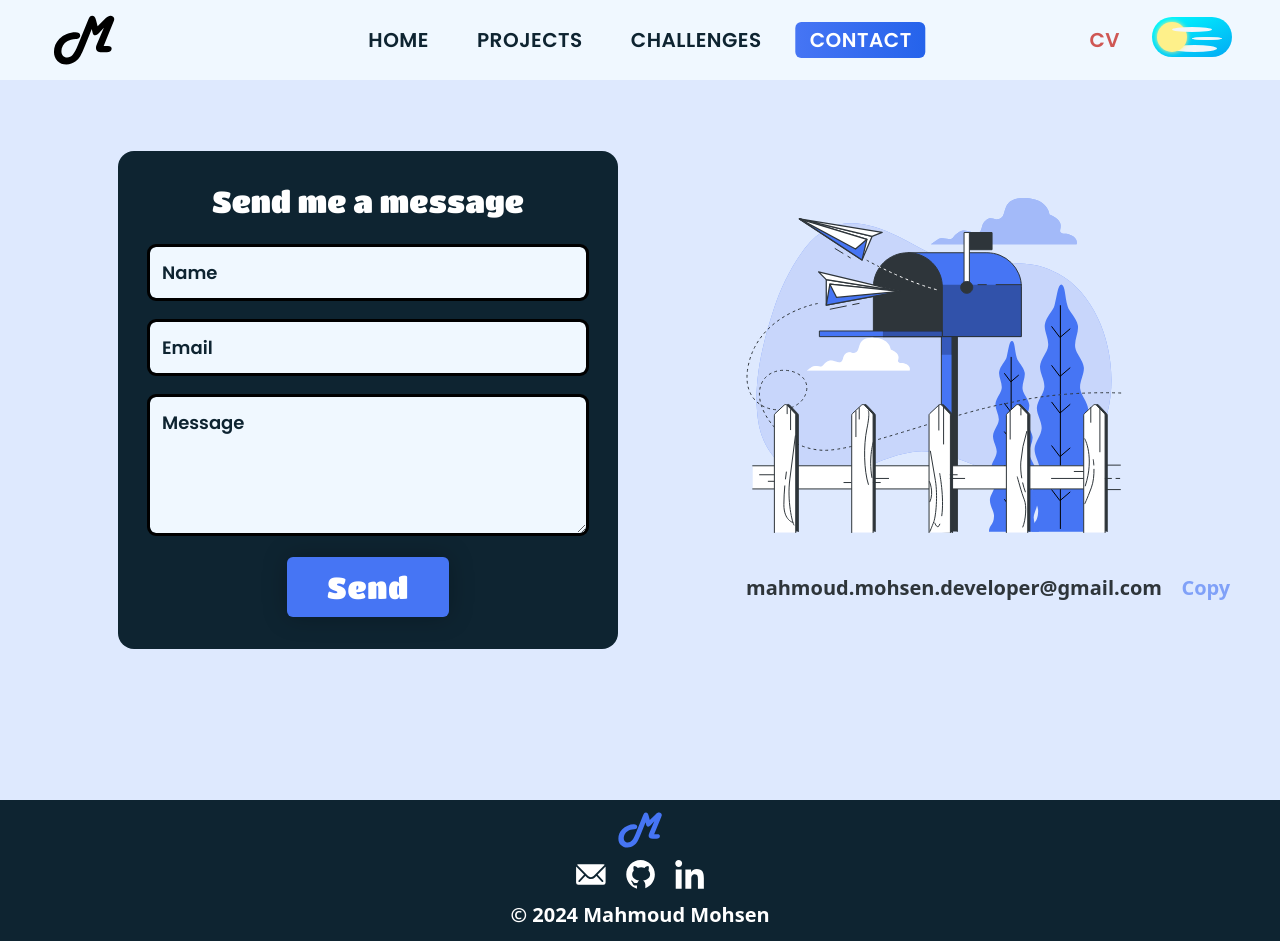
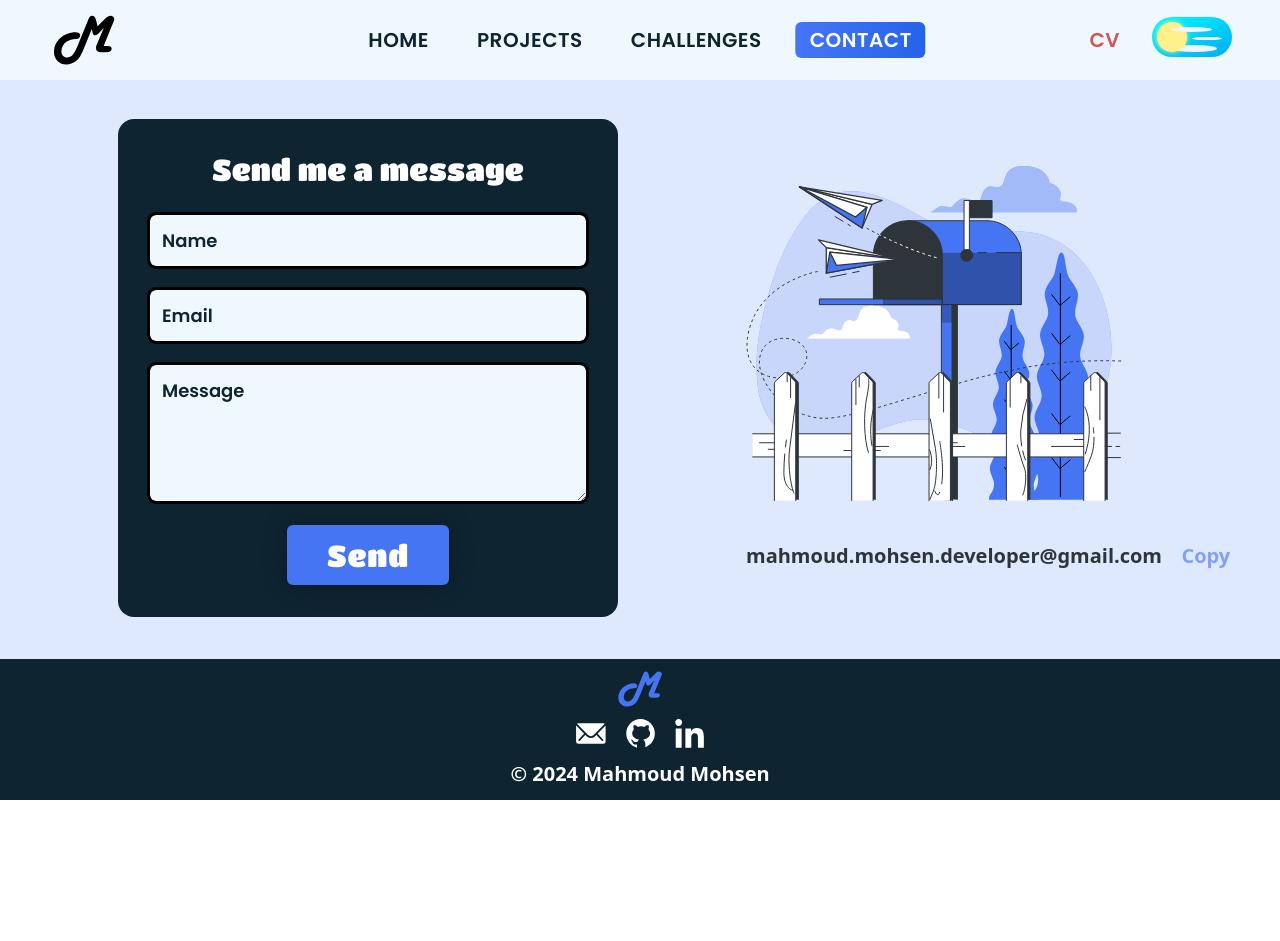
Before and after one commit to mahmoud-mohsen-dev/my-portfolio, a React (Vite) app: page /contact in a window 1280 px wide. After the commit the page ends 800 px from the top, so only its background shows below. Built offline with nearby package versions, Linux system fonts and the light colour scheme; a web font is replaced by a local one.

Commit message:
editing the contact and the footer sections

```diff
--- a/src/pages/HomePage.tsx
+++ b/src/pages/HomePage.tsx
@@ -4,11 +4,11 @@ import { Outlet } from 'react-router-dom';
 import { NavbarProps } from '../types/myTypes';
 function HomePage({ darkModeIsOn, cvUrl, setDarkModeIsOn }: NavbarProps<boolean>) {
   return (
-    <>
+    <div className="grid min-h-screen grid-rows-[1fr_auto]">
       <Navbar darkModeIsOn={darkModeIsOn} setDarkModeIsOn={setDarkModeIsOn} cvUrl={cvUrl} />
       <Outlet />
       <Footer />
-    </>
+    </div>
   );
 }
 
--- a/src/sections/Contact.tsx
+++ b/src/sections/Contact.tsx
@@ -40,14 +40,14 @@ function Contact({ darkModeIsOn }: { darkModeIsOn: boolean }) {
 
   return (
     <section
-      className={` ${path === '' ? 'py-[40px]' : 'min-h-screen md-mob:grid place-items-center pt-16 sm-tab:pt-0'} ${darkModeIsOn ? 'bg-gray-medium' : 'bg-blue-light'}`}
+      className={` ${path === '' ? 'pt-10 sm-tab:py-[40px]' : ' md-mob:grid place-items-center pt-24 pb-5'} ${darkModeIsOn ? 'bg-gray-medium' : 'bg-blue-light'}`}
       id="contact"
       data-section
     >
       <PopUp showPopUp={showPopUp} setShow={setShowPopUp} />
       <div className="container">
         {/* <HeadingSection sectionName="Get In Touch" className={`mb-20 ${darkModeIsOn ? 'text-white' : 'text-black'}`} /> */}
-        <div className="flex items-center justify-center gap-y-10 gap-x-32 flex-wrap">
+        <div className="flex items-center justify-center gap-y-5 gap-x-32 flex-wrap">
           {/* Form */}
           {showPopUp.success || showPopUp.isSubmited ? (
             <h3 className="font-mochiy text-3xl">Thank you 😊</h3>
@@ -91,7 +91,7 @@ function Contact({ darkModeIsOn }: { darkModeIsOn: boolean }) {
               {/* copy email */}
               <div>
                 <img src={mailBox} alt="mailbox with some plane paper flying" className=" hidden md-des:block" />
-                <div className="flex pb-10 sm-tab:pb-0 sm-des:mt-10 justify-between items-center leading-5 ">
+                <div className="flex sm-des:mt-10 justify-between items-center leading-5 ">
                   <h2 className="font-bold text-xs md-mob:text-base sm-tab:text-xl relative">
                     <span
                       className={` text-center block mx-auto ${darkModeIsOn ? 'text-blue-light' : 'text-gray-dark'}`}
```
